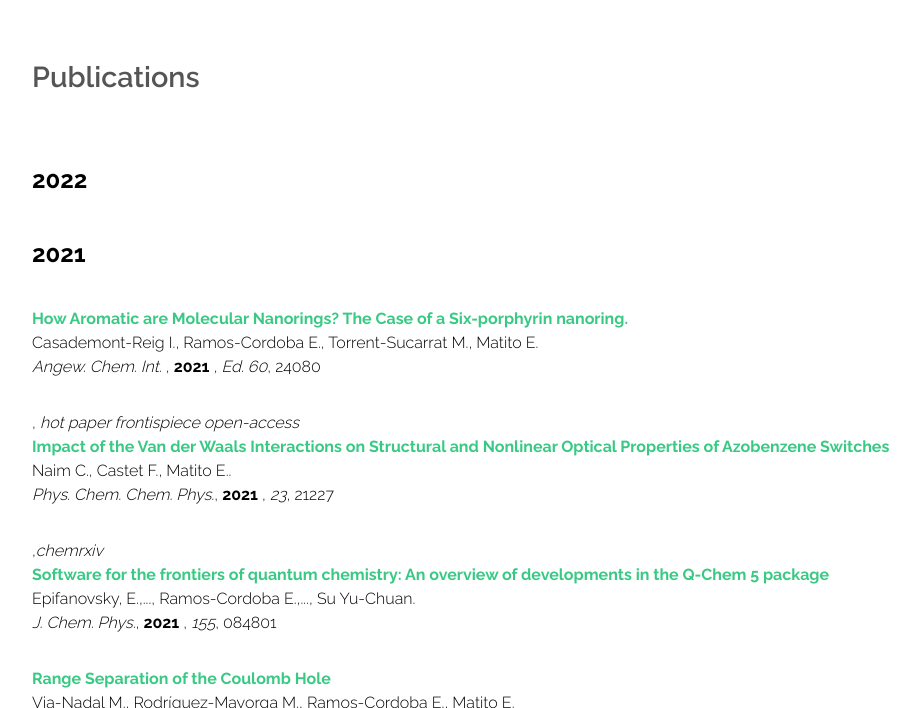
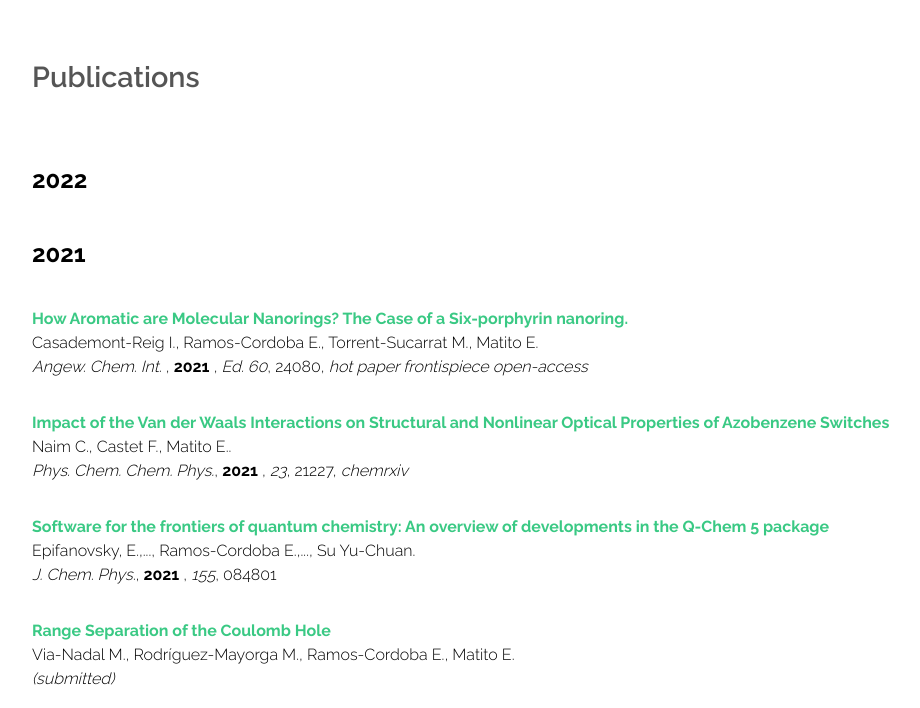
Before and after one commit to old-jekyll-templates/Horizons-Jekyll-Theme, a Jekyll site: the page built from publications.html, in a window 1280 px wide and 900 px high, cut to the strip 192-900 px from the top of the window. Shown: the whole strip, without its empty margins (0-920 px from the left). Built offline with Jekyll 4.4.1, drawn with Linux system fonts in a browser that asks for light colours.

Commit message:
Update publications.html

```diff
--- a/publications.html
+++ b/publications.html
@@ -68,13 +68,13 @@ layout: main
             <a href=https://onlinelibrary.wiley.com/doi/10.1002/anie.202184562 target="_blank" style="text-decoration:none"><b>How Aromatic are Molecular Nanorings? The Case of a Six-porphyrin nanoring.</b></a></font><br>
             <font color="#000000"> Casademont-Reig I., Ramos-Cordoba E., Torrent-Sucarrat M., Matito E. </font><br>
             <font color="#000000"> <i> Angew. Chem. Int.  </i>, <b>2021</b>
-		     <font color="#000000">, <i>Ed. 60</i>, 24080 </p>,<i> hot paper frontispiece open-access</i>
+		     <font color="#000000">, <i>Ed. 60</i>, 24080,<i> hot paper frontispiece open-access</i> </p>
 
 	<p style="text-align:justify; text-justify:inter-ideograph;"> <font color="#000000">
             <a href=https://pubs.rsc.org/en/content/articlelanding/2021/cp/d1cp02500g#! target="_blank" style="text-decoration:none"><b>Impact of the Van der Waals Interactions on Structural and Nonlinear Optical Properties of Azobenzene Switches</b></a></font><br>
             <font color="#000000"> Naim C., Castet F., Matito E.. </font><br>
             <font color="#000000"> <i> Phys. Chem. Chem. Phys.</i>, <b>2021</b>
-		     <font color="#000000">, <i>23</i>, 21227 </p>,<i>chemrxiv</i>
+		     <font color="#000000">, <i>23</i>, 21227, <i>chemrxiv</i> </p>
 
 	<p style="text-align:justify; text-justify:inter-ideograph;"> <font color="#000000">
             <a href=https://aip.scitation.org/doi/full/10.1063/5.0055522 target="_blank" style="text-decoration:none"><b>Software for the frontiers of quantum chemistry: An overview of developments in the Q-Chem 5 package</b></a></font><br>
```
